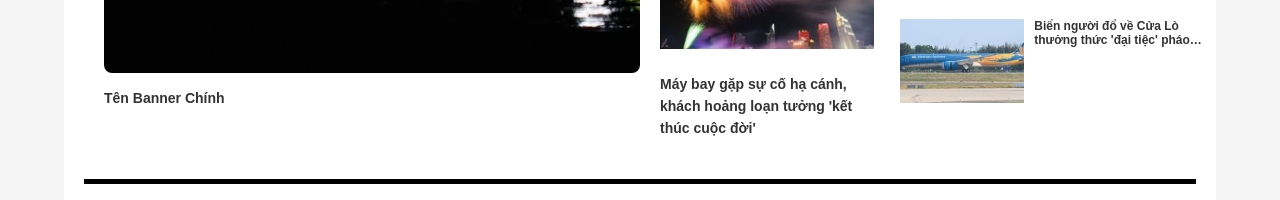
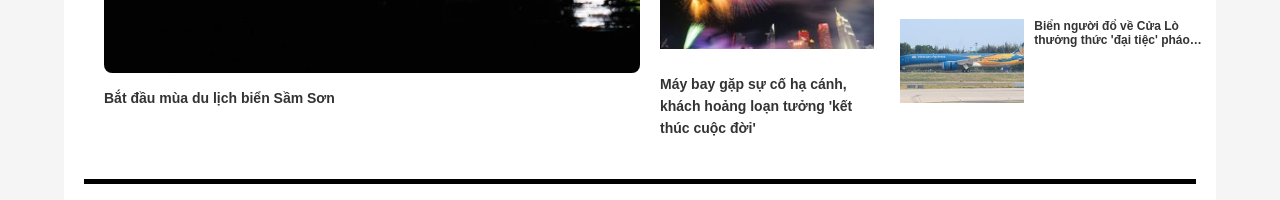
Before and after one commit to Duan2004/web-b-o, a website: page index.html in a window 1280 px wide. Shown: the part 8407-8607 px from the top of the page. Drawn offline with Linux system fonts and the light colour scheme.

Commit message:
Update index.html and add images/videos

```diff
--- a/index.html
+++ b/index.html
@@ -942,7 +942,7 @@
               <div class="main-banner">
                 <img src="/img/hangkhong.webp" alt="Banner chính" />
               </div>
-              <p class="banner-title under-title">Tên Banner Chính</p>
+              <p class="banner-title under-title">Bắt đầu mùa du lịch biển Sầm Sơn</p>
             </div>
 
             <!-- Cột 2 -->
```
